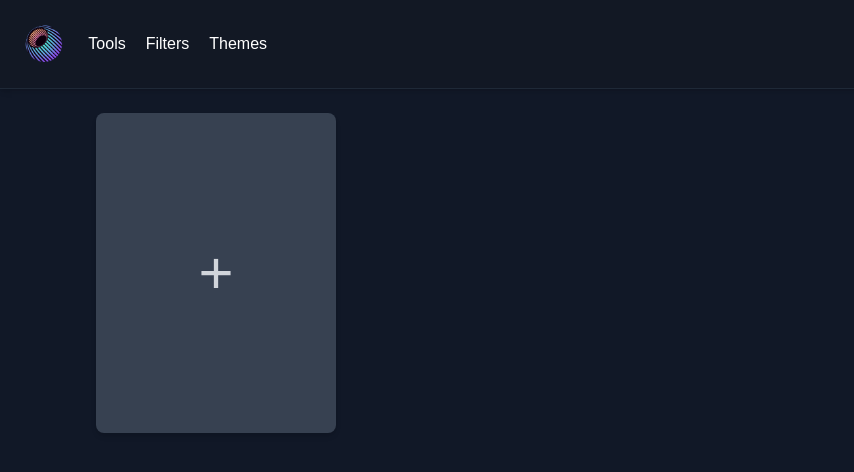
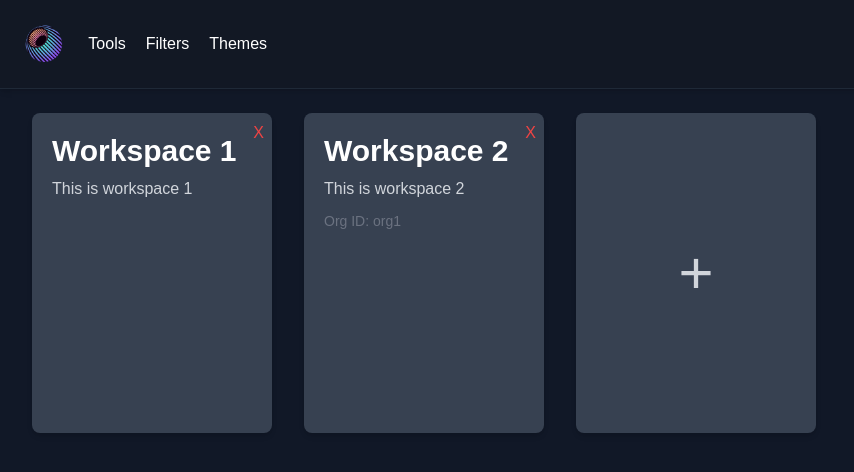
Before and after one commit to udemex10/projnextai, a Next.js app: page /projectspace/1 in a window 1280 px wide. Shown: the top 472 px of the page, without its empty margins (0-854 px from the left). Built offline with nearby package versions, Linux system fonts and the light colour scheme.

Commit message:
Part2-This is the first iteration. Next to adjust the visuals.

```diff
--- a/pages/projectspace/[projectspaceId].js
+++ b/pages/projectspace/[projectspaceId].js
@@ -1,33 +1,14 @@
 import React from 'react';
-import ProjectspaceCard from '../../components/projectspacecard';
-import AddProjectspaceCard from '../../components/AddProjectspaceCard';
+import WorkspaceCard from '../../components/workspacecard';
+import AddWorkspaceCard from '../../components/AddWorkspaceCard';
 import Toolbar from '../../components/Toolbar';
-import StackedLists from '../../components/StackedLists';
 
-const mockProjectspaces = [
-  {
-    _id: '1',
-    name: 'Project 1',
-    projectspaceId: '123456',
-    role: 'Classified',
-    //imageUrl: 'https://images.unsplash.com/photo-1494790108377-be9c29b29330?ixlib=rb-1.2.1&ixid=eyJhcHBfaWQiOjEyMDd9&auto=format&fit=facearea&facepad=2&w=256&h=256&q=80',
-    href: '1',
-  },
-
-  {
-    _id: '2',
-    name: 'Project 2',
-    projectspaceId: '123456',
-    role: 'UnClassified',
-    //imageUrl: 'https://images.unsplash.com/photo-1494790108377-be9c29b29330?ixlib=rb-1.2.1&ixid=eyJhcHBfaWQiOjEyMDd9&auto=format&fit=facearea&facepad=2&w=256&h=256&q=80',
-    href: '2',
-  },
-
+const mockWorkspaces = [
+  { _id: '1', name: 'Workspace 1', description: 'This is workspace 1' },
+  { _id: '2', name: 'Workspace 2', description: 'This is workspace 2', organizationId: 'org1' },
 ];
 
-
-const ProjectspaceDashboard = ({ handleDelete }) => {
-
+const Dashboard = ({ handleDelete }) => {
   return (
     <div className="flex flex-col pb-8 bg-gray-900 text-white h-screen w-full">
       <Toolbar
@@ -40,14 +21,13 @@ const ProjectspaceDashboard = ({ handleDelete }) => {
       />
 
       <div className="pl-8 pr-8 flex flex-wrap space-x-8 mt-6">
-        {mockProjectspaces.map(projectspace => (
-          <StackedLists key={projectspace._id} projectspace={projectspace} onDelete={handleDelete} />
+        {mockWorkspaces.map(workspace => (
+          <WorkspaceCard key={workspace._id} workspace={workspace} onDelete={handleDelete} />
         ))}
-        <AddProjectspaceCard />
+        <AddWorkspaceCard />
       </div>
     </div>
   );
-
 };
 
-export default ProjectspaceDashboard;
+export default Dashboard;
```
